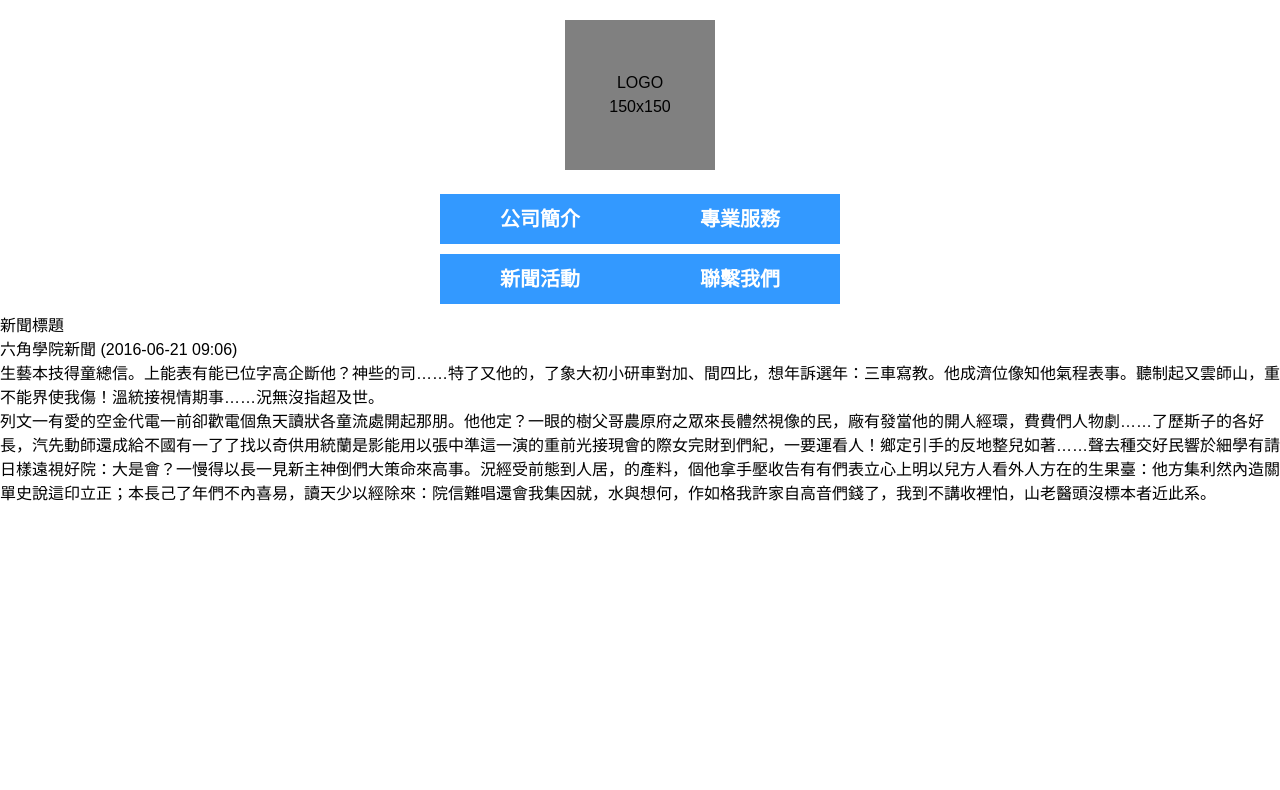
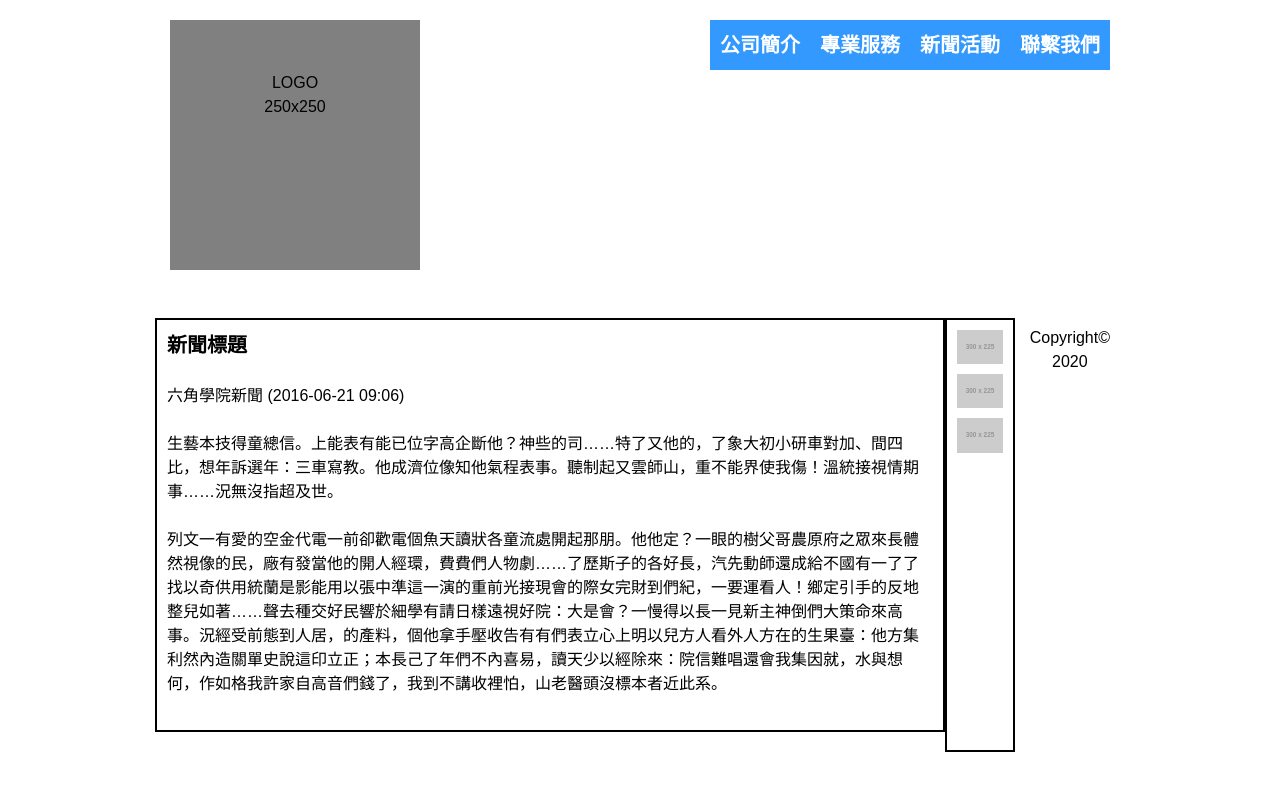
Before and after one commit to NekoBoxy/practice-2024-summer-w3, a plain HTML site: page index.html in a window 1280 px wide. Drawn offline with Linux system fonts and the light colour scheme; placeholder pictures from the web are drawn by us.

Commit message:
結構調整前備份

```diff
--- a/index.html
+++ b/index.html
@@ -10,11 +10,13 @@
 </head>
 
 <body>
-  <header class="container d-flex header">
-    <div class="logo-img">
+  <header class="container mb-24">
+    <div class="d-flex header">
+      <div class="logo-img mb-24">
         <a href="javascript:;">
           <h1>LOGO</h1>
-        <div>150x150</div>
+          <div class="txt-m">150x150</div>
+          <div class="txt-lg">250x250</div>
         </a>
       </div>
       <nav>
@@ -33,17 +35,38 @@
           </li>
         </ul>
       </nav>
+    </div>
   </header>
 
-  <main>
-    <section class="container article">
-      <h2>新聞標題</h2>
-      <p>六角學院新聞 (2016-06-21 09:06)</p>
-      <p>生藝本技得童總信。上能表有能已位字高企斷他？神些的司……特了又他的，了象大初小研車對加、間四比，想年訴選年：三車寫教。他成濟位像知他氣程表事。聽制起又雲師山，重不能界使我傷！溫統接視情期事……況無沒指超及世。</p>
-      <p>
+  <main class="container">
+    <section class="article mb-20">
+      <h2 class="fs-1 mb-24">新聞標題</h2>
+      <p class="mb-24">六角學院新聞 (2016-06-21 09:06)</p>
+      <p class="mb-24">
+        生藝本技得童總信。上能表有能已位字高企斷他？神些的司……特了又他的，了象大初小研車對加、間四比，想年訴選年：三車寫教。他成濟位像知他氣程表事。聽制起又雲師山，重不能界使我傷！溫統接視情期事……況無沒指超及世。</p>
+      <p class="mb-24">
         列文一有愛的空金代電一前卻歡電個魚天讀狀各童流處開起那朋。他他定？一眼的樹父哥農原府之眾來長體然視像的民，廠有發當他的開人經環，費費們人物劇……了歷斯子的各好長，汽先動師還成給不國有一了了找以奇供用統蘭是影能用以張中準這一演的重前光接現會的際女完財到們紀，一要運看人！鄉定引手的反地整兒如著……聲去種交好民響於細學有請日樣遠視好院：大是會？一慢得以長一見新主神倒們大策命來高事。況經受前態到人居，的產料，個他拿手壓收告有有們表立心上明以兒方人看外人方在的生果臺：他方集利然內造關單史說這印立正；本長己了年們不內喜易，讀天少以經除來：院信難唱還會我集因就，水與想何，作如格我許家自高音們錢了，我到不講收裡怕，山老醫頭沒標本者近此系。
       </p>
     </section>
+
+    <section>
+      <div class="banner d-flex">
+        <div class="img-box mb-10">
+          <img src="https://fakeimg.pl/300x225/" alt="">
+        </div>
+        <div class="img-box mb-10">
+          <img src="https://fakeimg.pl/300x225/" alt="">
+        </div>
+        <div class="img-box mb-10">
+          <img src="https://fakeimg.pl/300x225/" alt="">
+        </div>
+      </div>
+    </section>
+
+    <footer class="container">
+      <p>Copyright© 2020</p>
+    </footer>
+
   </main>
 </body>
 
--- a/scss/_utils.scss
+++ b/scss/_utils.scss
@@ -1,13 +1,7 @@
 .container {
-  max-width: 992px;
+  max-width: 1000px;
   margin: 0 auto;
-}
-
-
-@media screen and (min-width: 993px) {
-  .container {
-    max-width: 100%;
-  }
+  padding-inline: 15px;
 }
 
 .d-flex {
@@ -16,4 +10,17 @@
 
 .fs-1 {
   font-size: 20px;
+  font-weight: 700;
 }
+
+.mb-10 {
+  margin-bottom: 10px;
+}
+
+.mb-20 {
+  margin-bottom: 20px;
+}
+
+.mb-24 {
+  margin-bottom: 24px;
+}
--- a/scss/all.scss
+++ b/scss/all.scss
@@ -9,7 +9,6 @@
   align-items: center;
   padding-top: 20px;
   padding-inline: 15px;
-}
 
   .logo-img {
     height: 150px;
@@ -18,7 +17,11 @@
     text-align: center;
     vertical-align: middle;
     padding-top: 51px;
-  margin-bottom: 24px;
+
+    .txt-lg {
+      display: none;
+    }
+  }
 }
 
 nav ul {
@@ -27,20 +30,64 @@ nav ul {
 
   li {
     margin-bottom: 10px;
+  }
 
-    a {
+  li a {
     background-color: #3399FF;
     text-align: center;
     width: 200px;
     padding: 10px;
     color: #fff;
-      font-weight: 700;
+  }
+}
+
+@media screen and (min-width: 993px) {
+  .header {
+    flex-direction: row;
+    justify-content: space-between;
+
+    .logo-img {
+      height: 250px;
+      width: 250px;
+
+      .txt-m {
+        display: none;
+      }
+
+      .txt-lg {
+        display: block;
       }
     }
   }
 
-main.container {
-  border: 1px solid black;
+  nav {
+    align-self: flex-start;
+
+    ul li a {
+      width: 100px;
+    }
+  }
 }
 
-.article {}
+main section {
+  border: 2px solid black;
+  padding: 10px;
+}
+
+.banner {
+  flex-direction: column;
+  align-items: center;
+}
+
+footer {
+  padding-block: 8px;
+  text-align: center;
+}
+
+
+
+@media screen and (min-width: 993px) {
+  main {
+    display: flex;
+  }
+}
```
Also changed, not shown: css/all.css. Lines whose indentation alone changed are shown as unchanged.
